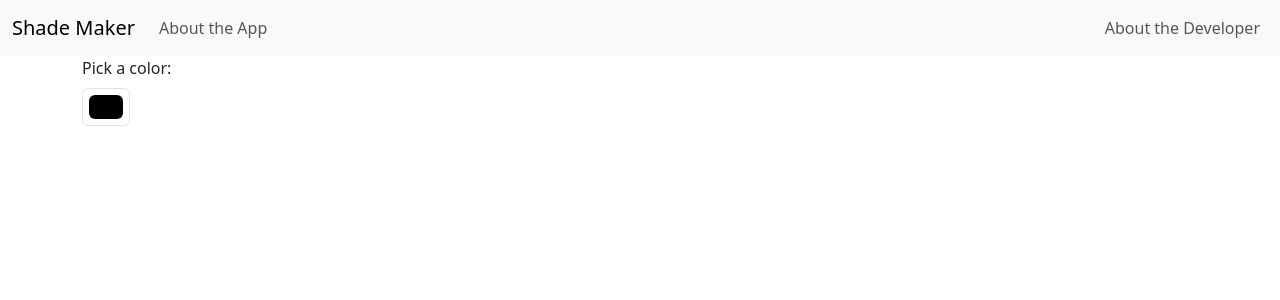
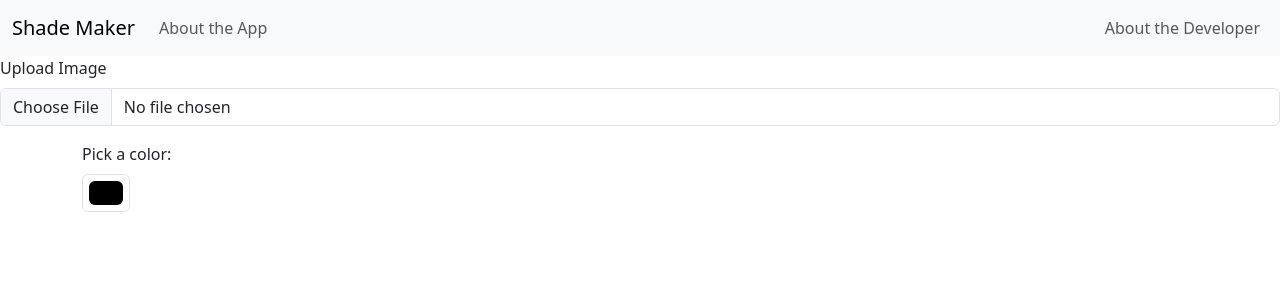
Before and after one commit to jendcruz22/shade_maker, a React (Create React App) app: page / in a window 1280 px wide. Shown: the top 300 px of the page. Built offline with nearby package versions, Linux system fonts and the light colour scheme; no server answers.

Commit message:
added: ImageUpload and display

```diff
--- a/src/App.js
+++ b/src/App.js
@@ -1,22 +1,22 @@
 import React, { useCallback, useEffect, useState } from 'react';
+import Nav from './components/Nav.js';
+import ImageUpload from './components/ImageUpload.js';
+import ImageDisplay from './components/ImageDisplay.js';
 import ColorPicker from './components/ColorPicker.js';
-import Nav from './components/Nav.js';
 import Result from './components/Result.js';
 import 'bootstrap/dist/css/bootstrap.min.css';
 import { Container, Row, Col } from 'react-bootstrap';
 
 function App() {
-  const [currentColor, setCurrentColor] = useState("#000000"); // Initialize with a hex color value
-
+  const [selectedImage, setSelectedImage] = useState('');
+  const [currentColor, setCurrentColor] = useState("#000000");
   const [colors, setColors] = useState(null);
 
   const fetchData = useCallback(async () => {
     let colorVal = currentColor;
-
     if (colorVal.startsWith('#')) {
       colorVal = colorVal.slice(1);
     }
-
     try {
       const response = await fetch(`https://www.thecolorapi.com/id?hex=${colorVal}`);
       if (!response.ok) {
@@ -37,6 +37,10 @@ function App() {
   return (
     <>
       <Nav />
+      <ImageUpload onImageSelected={setSelectedImage} />
+      <ImageDisplay selectedImage={selectedImage} />
+      {/* <ImageColorIdentifier /> */}
+
       <Container>
         <Row>
           <Col>
--- a/src/components/ColorPicker.js
+++ b/src/components/ColorPicker.js
@@ -1,6 +1,6 @@
 import { Form } from 'react-bootstrap';
 
-const ColorPicker = ({ currentColor, onColorChange }) => {
+function ColorPicker ({ currentColor, onColorChange }) {
     // A function that ensures the color passed to this component is always prefaced with a #
     function addHashtag(value) {
         if (value.startsWith('#')) {
--- /dev/null
+++ b/src/components/ImageDisplay.js
@@ -0,0 +1,14 @@
+function ImageDisplay({ selectedImage }) {
+    return (
+        <>
+            {selectedImage && (
+                <div>
+                    <h3>Selected Image Preview:</h3>
+                    <img src={selectedImage} alt="Selected" style={{ maxWidth: '100%', maxHeight: '300px' }} />
+                </div>
+            )}
+        </>
+    );
+}
+
+export default ImageDisplay;
--- /dev/null
+++ b/src/components/ImageUpload.js
@@ -0,0 +1,21 @@
+import { Form } from 'react-bootstrap';
+
+function ImageUpload({ onImageSelected }) {
+  const handleFileSelect = (event) => {
+    const file = event.target.files[0];
+    if (file) {
+      onImageSelected(URL.createObjectURL(file));
+    }
+  };
+
+  return (
+    <Form>
+      <Form.Group controlId="formFile" className="mb-3">
+        <Form.Label>Upload Image</Form.Label>
+        <Form.Control type="file" accept="image/*" onChange={handleFileSelect} />
+      </Form.Group>
+    </Form>
+  );
+}
+
+export default ImageUpload;
```
